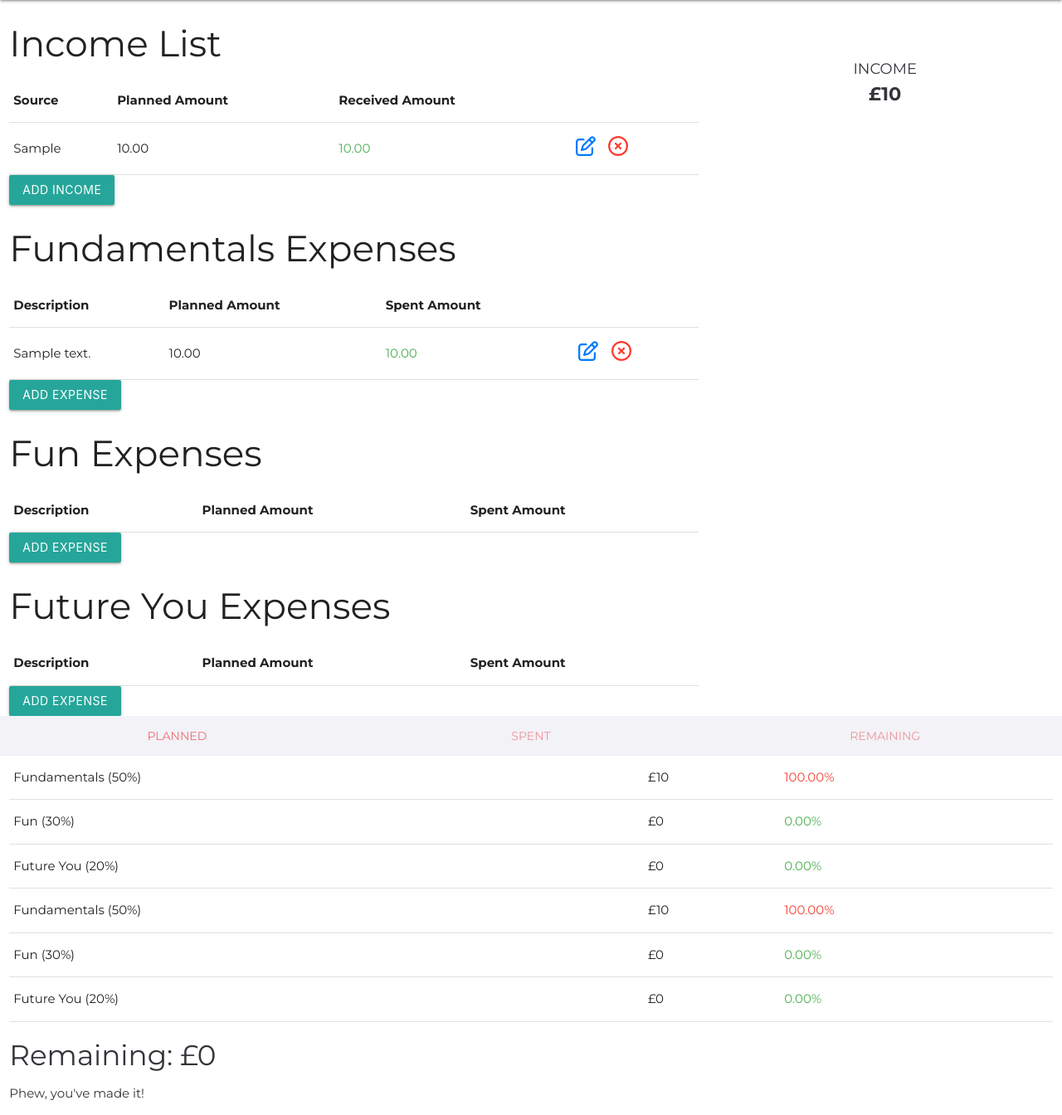
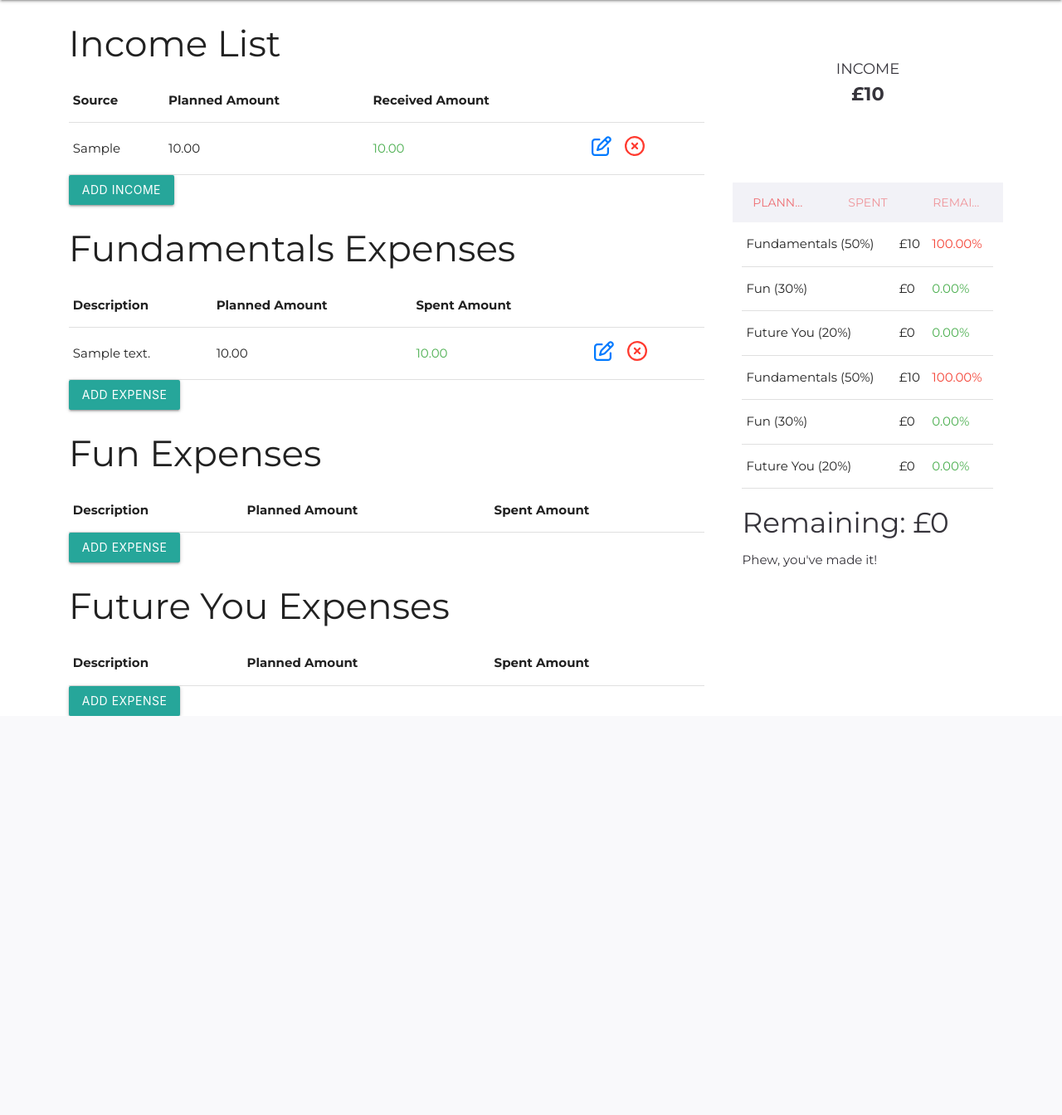
Before and after one commit to JPudsey-11/50-30-20BudgetManager, a Django app: page / in a window 1280 px wide. Shown: the part 64-1408 px from the top of the page at 83% size. After the commit the page ends 927 px from the top, so only its background shows below. Run offline with Django 4.2, Linux system fonts and the light colour scheme; a user stored in the database is signed in; tables that the repository leaves empty hold one stand-in row (values such as "Sample post"); lists and menus that the app fills with data are empty.

Commit message:
updating styling on sidebar to stop tabbed content moving

```diff
--- a/static/css/style.css
+++ b/static/css/style.css
@@ -90,6 +90,44 @@ html, body {
     font-size: 1rem;
 }
 
+/* Container Styles */
+.custom-container {
+    max-width: 1220px;
+    margin: 0 auto; /* This centers the container */
+    padding: 0 15px; /* Optional: add some padding on the sides */
+    width: 100%; /* Ensures the container scales with the screen */
+}
+
+/* Main Layout */
+.main-container {
+    display: flex;
+    flex-wrap: wrap;
+    justify-content: space-between;
+    align-items: flex-start;
+    margin-bottom: 20px;
+}
+
+.sidebar-section {
+    flex: 0 0 30%; /* Sidebar takes 30% */
+    max-width: 30%;
+    margin-bottom: 20px;
+}
+
+.income-expense-section {
+    flex: 0 0 68%; /* Main content takes 68% */
+    max-width: 68%;
+}
+
+/* Doughnut Chart */
+.chart-container {
+    position: relative;
+    width: 100%;
+    height: 200px;
+    margin-bottom: 20px;
+    display: flex;
+    justify-content: center;
+}
+
 /* Responsive Design */
 @media screen and (max-width: 768px) {
     .main-container {
--- a/templates/dashboard.html
+++ b/templates/dashboard.html
@@ -158,14 +158,14 @@
         </div>
 
         <!-- Sidebar Section -->
+        <!-- Sidebar Section -->
 <div class="col s12 m4 l4 sidebar-section">
     <!-- Doughnut Chart with Income Text -->
-            <div class="chart-container" style="position: relative; width: 100%; height: 200px; margin-bottom: 20px; display: flex; justify-content: center;">
-                <canvas id="incomeDoughnutChart" style="width: 100%; height: auto;"></canvas>
+    <div class="chart-container">
+        <canvas id="incomeDoughnutChart"></canvas>
         <div class="chart-overlay" style="position: absolute; top: 50%; left: 50%; transform: translate(-50%, -50%); text-align: center;">
             <div style="font-family: 'Montserrat', sans-serif; color: #36343B; font-size: 1.2em;">INCOME</div>
             <div style="font-family: 'Montserrat', sans-serif; color: #36343B; font-size: 1.5em; font-weight: bold;">£{{ total_income }}</div>
-                </div>
         </div>
     </div>
 
```
Lines whose indentation alone changed are shown as unchanged.
